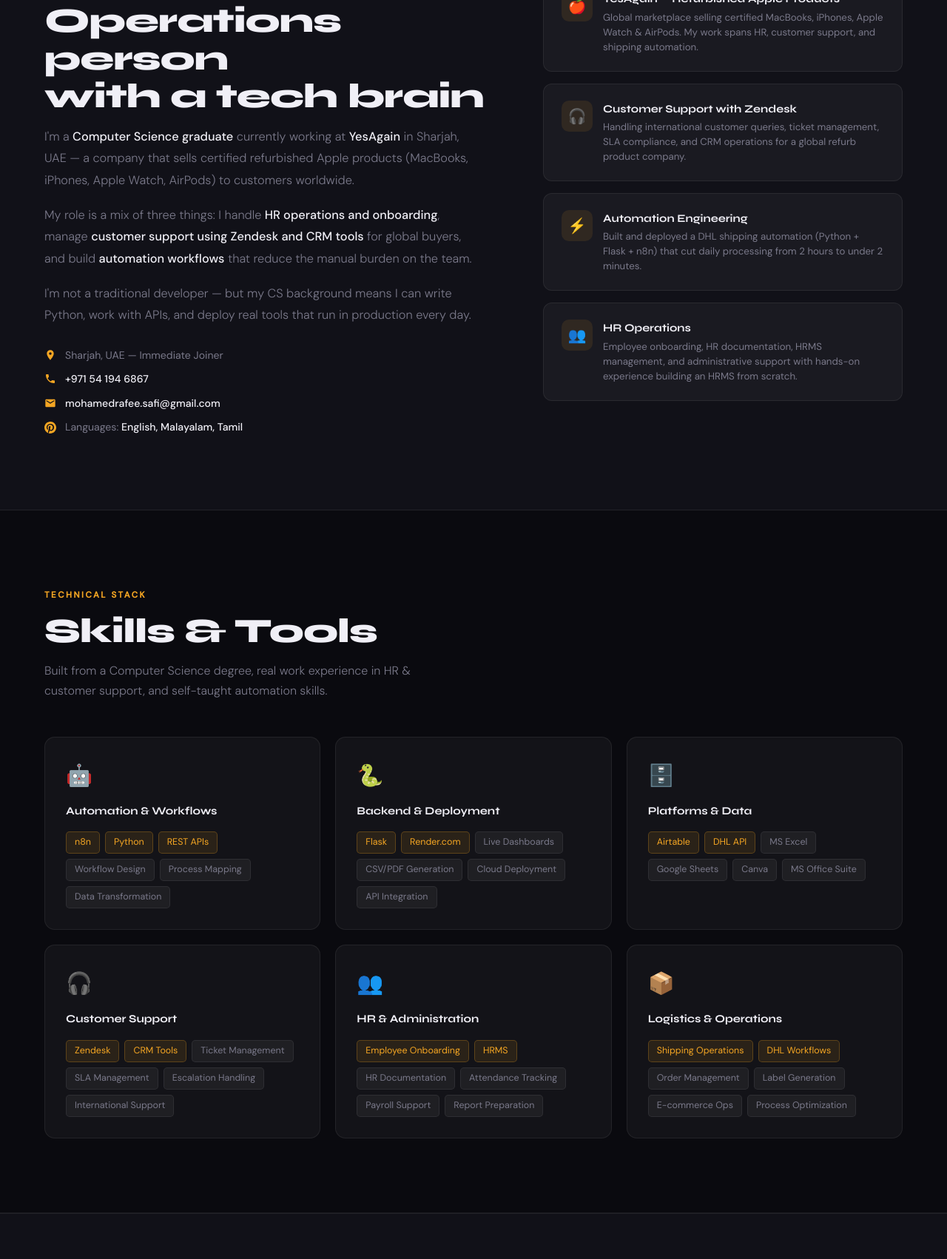
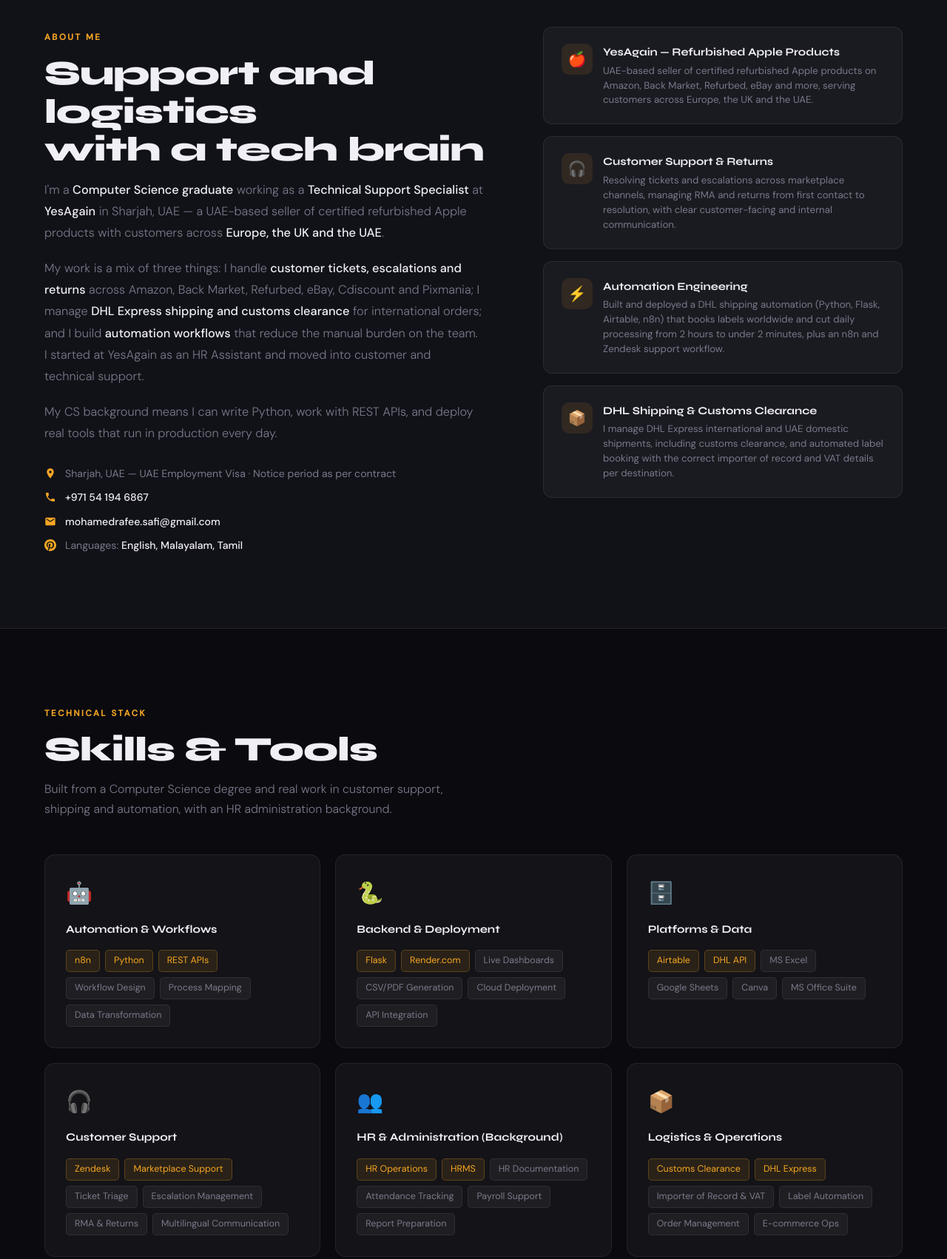
Before and after one commit to mdrafee02/Rafee-s_Portfolio, a plain HTML site: page index.html in a window 1280 px wide. Shown: the part 1060-2762 px from the top of the page at 74% size. Drawn offline with Linux system fonts and the light colour scheme.

Commit message:
Revise portfolio content for Technical Support role
Updated the portfolio to reflect a new role as Technical Support Specialist, including changes to the title, meta description, and various sections to highlight skills in shipping, customs clearance, and automation.

```diff
--- a/index.html
+++ b/index.html
@@ -3,7 +3,8 @@
 <head>
 <meta charset="UTF-8">
 <meta name="viewport" content="width=device-width, initial-scale=1.0">
-<title>Mohamed Rafee — Portfolio</title>
+<title>Mohamed Rafee — Technical Support &amp; Automation | Sharjah, UAE</title>
+<meta name="description" content="Mohamed Rafee: technical support specialist and automation builder in Sharjah, UAE. DHL shipping and customs clearance, Zendesk, n8n, Python and Airtable.">
 <link href="https://fonts.googleapis.com/css2?family=Syne:wght@400;600;700;800&family=DM+Sans:ital,wght@0,300;0,400;0,500;1,300&display=swap" rel="stylesheet">
 <style>
   :root {
@@ -313,16 +314,16 @@
     <h1>Mohamed<br><span class="grad">Rafee</span></h1>
 
     <div class="hero-role">
-      <span class="role-chip active">HR Specialist</span>
+      <span class="role-chip active">Technical Support Specialist</span>
       <span class="role-chip active">Customer Support Ops</span>
       <span class="role-chip active">Automation Builder</span>
-      <span class="role-chip">Zendesk &bull; CRM</span>
-      <span class="role-chip">Python &bull; n8n</span>
+      <span class="role-chip">Zendesk &bull; DHL &bull; Customs</span>
+      <span class="role-chip">Python &bull; n8n &bull; Airtable</span>
     </div>
 
     <p class="hero-sub">
-      I work at <strong>YesAgain</strong> &mdash; a global marketplace for refurbished Apple products &mdash;
-      handling HR operations, customer support, and building automation tools that eliminate manual work.
+      I work at <strong>YesAgain</strong> &mdash; a UAE-based seller of certified refurbished Apple products with customers across <strong>Europe, the UK and the UAE</strong> &mdash;
+      handling marketplace customer support, <strong>DHL shipping and customs clearance</strong>, and building automation tools that eliminate manual work.
       I come from a <strong>Computer Science background</strong> and use it to make operations smarter.
     </p>
 
@@ -363,14 +364,14 @@
   <div class="about-wrap">
     <div class="about-text reveal">
       <span class="sec-label">About Me</span>
-      <h2 class="sec-title">Operations person<br>with a tech brain</h2>
-      <p>I'm a <strong>Computer Science graduate</strong> currently working at <strong>YesAgain</strong> in Sharjah, UAE &mdash; a company that sells certified refurbished Apple products (MacBooks, iPhones, Apple Watch, AirPods) to customers worldwide.</p>
-      <p>My role is a mix of three things: I handle <strong>HR operations and onboarding</strong>, manage <strong>customer support using Zendesk and CRM tools</strong> for global buyers, and build <strong>automation workflows</strong> that reduce the manual burden on the team.</p>
-      <p>I'm not a traditional developer &mdash; but my CS background means I can write Python, work with APIs, and deploy real tools that run in production every day.</p>
+      <h2 class="sec-title">Support and logistics<br>with a tech brain</h2>
+      <p>I'm a <strong>Computer Science graduate</strong> working as a <strong>Technical Support Specialist</strong> at <strong>YesAgain</strong> in Sharjah, UAE &mdash; a UAE-based seller of certified refurbished Apple products with customers across <strong>Europe, the UK and the UAE</strong>.</p>
+      <p>My work is a mix of three things: I handle <strong>customer tickets, escalations and returns</strong> across Amazon, Back Market, Refurbed, eBay, Cdiscount and Pixmania; I manage <strong>DHL Express shipping and customs clearance</strong> for international orders; and I build <strong>automation workflows</strong> that reduce the manual burden on the team. I started at YesAgain as an HR Assistant and moved into customer and technical support.</p>
+      <p>My CS background means I can write Python, work with REST APIs, and deploy real tools that run in production every day.</p>
       <div class="about-meta">
         <div class="meta-row">
           <svg viewBox="0 0 24 24"><path d="M12 2C8.13 2 5 5.13 5 9c0 5.25 7 13 7 13s7-7.75 7-13c0-3.87-3.13-7-7-7zm0 9.5c-1.38 0-2.5-1.12-2.5-2.5s1.12-2.5 2.5-2.5 2.5 1.12 2.5 2.5-1.12 2.5-2.5 2.5z"/></svg>
-          <span>Sharjah, UAE &mdash; Immediate Joiner</span>
+          <span>Sharjah, UAE &mdash; UAE Employment Visa &middot; Notice period as per contract</span>
         </div>
         <div class="meta-row">
           <svg viewBox="0 0 24 24"><path d="M6.62 10.79c1.44 2.83 3.76 5.14 6.59 6.59l2.2-2.2c.27-.27.67-.36 1.02-.24 1.12.37 2.33.57 3.57.57.55 0 1 .45 1 1V20c0 .55-.45 1-1 1-9.39 0-17-7.61-17-17 0-.55.45-1 1-1h3.5c.55 0 1 .45 1 1 0 1.25.2 2.45.57 3.57.11.35.03.74-.25 1.02l-2.2 2.2z"/></svg>
@@ -391,28 +392,28 @@
         <div class="acard-icon">🍎</div>
         <div>
           <div class="acard-title">YesAgain &mdash; Refurbished Apple Products</div>
-          <div class="acard-text">Global marketplace selling certified MacBooks, iPhones, Apple Watch &amp; AirPods. My work spans HR, customer support, and shipping automation.</div>
+          <div class="acard-text">UAE-based seller of certified refurbished Apple products on Amazon, Back Market, Refurbed, eBay and more, serving customers across Europe, the UK and the UAE.</div>
         </div>
       </div>
       <div class="acard">
         <div class="acard-icon">🎧</div>
         <div>
-          <div class="acard-title">Customer Support with Zendesk</div>
-          <div class="acard-text">Handling international customer queries, ticket management, SLA compliance, and CRM operations for a global refurb product company.</div>
+          <div class="acard-title">Customer Support &amp; Returns</div>
+          <div class="acard-text">Resolving tickets and escalations across marketplace channels, managing RMA and returns from first contact to resolution, with clear customer-facing and internal communication.</div>
         </div>
       </div>
       <div class="acard">
         <div class="acard-icon">⚡</div>
         <div>
           <div class="acard-title">Automation Engineering</div>
-          <div class="acard-text">Built and deployed a DHL shipping automation (Python + Flask + n8n) that cut daily processing from 2 hours to under 2 minutes.</div>
+          <div class="acard-text">Built and deployed a DHL shipping automation (Python, Flask, Airtable, n8n) that books labels worldwide and cut daily processing from 2 hours to under 2 minutes, plus an n8n and Zendesk support workflow.</div>
         </div>
       </div>
       <div class="acard">
-        <div class="acard-icon">👥</div>
+        <div class="acard-icon">📦</div>
         <div>
-          <div class="acard-title">HR Operations</div>
-          <div class="acard-text">Employee onboarding, HR documentation, HRMS management, and administrative support with hands-on experience building an HRMS from scratch.</div>
+          <div class="acard-title">DHL Shipping &amp; Customs Clearance</div>
+          <div class="acard-text">I manage DHL Express international and UAE domestic shipments, including customs clearance, and automated label booking with the correct importer of record and VAT details per destination.</div>
         </div>
       </div>
     </div>
@@ -425,7 +426,7 @@
     <div class="reveal">
       <span class="sec-label">Technical Stack</span>
       <h2 class="sec-title">Skills &amp; Tools</h2>
-      <p class="sec-desc">Built from a Computer Science degree, real work experience in HR &amp; customer support, and self-taught automation skills.</p>
+      <p class="sec-desc">Built from a Computer Science degree and real work in customer support, shipping and automation, with an HR administration background.</p>
     </div>
     <div class="skills-grid">
       <div class="scat reveal">
@@ -469,18 +470,18 @@
         <div class="scat-title">Customer Support</div>
         <div class="stags">
           <span class="stag hot">Zendesk</span>
-          <span class="stag hot">CRM Tools</span>
-          <span class="stag">Ticket Management</span>
-          <span class="stag">SLA Management</span>
-          <span class="stag">Escalation Handling</span>
-          <span class="stag">International Support</span>
+          <span class="stag hot">Marketplace Support</span>
+          <span class="stag">Ticket Triage</span>
+          <span class="stag">Escalation Management</span>
+          <span class="stag">RMA &amp; Returns</span>
+          <span class="stag">Multilingual Communication</span>
         </div>
       </div>
       <div class="scat reveal">
         <span class="scat-icon">👥</span>
-        <div class="scat-title">HR &amp; Administration</div>
+        <div class="scat-title">HR &amp; Administration (Background)</div>
         <div class="stags">
-          <span class="stag hot">Employee Onboarding</span>
+          <span class="stag hot">HR Operations</span>
           <span class="stag hot">HRMS</span>
           <span class="stag">HR Documentation</span>
           <span class="stag">Attendance Tracking</span>
@@ -492,12 +493,12 @@
         <span class="scat-icon">📦</span>
         <div class="scat-title">Logistics &amp; Operations</div>
         <div class="stags">
-          <span class="stag hot">Shipping Operations</span>
-          <span class="stag hot">DHL Workflows</span>
+          <span class="stag hot">Customs Clearance</span>
+          <span class="stag hot">DHL Express</span>
+          <span class="stag">Importer of Record &amp; VAT</span>
+          <span class="stag">Label Automation</span>
           <span class="stag">Order Management</span>
-          <span class="stag">Label Generation</span>
           <span class="stag">E-commerce Ops</span>
-          <span class="stag">Process Optimization</span>
         </div>
       </div>
     </div>
@@ -510,7 +511,7 @@
     <div class="reveal">
       <span class="sec-label">Featured Project</span>
       <h2 class="sec-title">DHL Shipping Automation</h2>
-      <p class="sec-desc">Built in-house at YesAgain to eliminate 100% of manual shipping data entry for global order fulfilment.</p>
+      <p class="sec-desc">Built in-house at YesAgain to remove manual shipping data entry and book DHL labels for orders worldwide.</p>
     </div>
     <div class="pcard reveal">
       <div class="pcard-top">
@@ -523,7 +524,7 @@
           <div class="phalf-title">&#x2699;&#xFE0F; Automation Flow</div>
           <div class="fstep"><div class="fnum">1</div><div class="ftxt"><strong>n8n triggers</strong> the workflow automatically when new orders arrive</div></div>
           <div class="fstep"><div class="fnum">2</div><div class="ftxt"><strong>Python pulls all orders</strong> from Airtable directly via API</div></div>
-          <div class="fstep"><div class="fnum">3</div><div class="ftxt"><strong>Data validated &amp; transformed</strong> &mdash; no human involved, no manual checks</div></div>
+          <div class="fstep"><div class="fnum">3</div><div class="ftxt"><strong>Data validated &amp; transformed</strong>, with the correct importer of record and VAT details applied for each destination country</div></div>
           <div class="fstep"><div class="fnum">4</div><div class="ftxt"><strong>Bulk submitted to DHL API</strong> &mdash; all shipments created in one call</div></div>
           <div class="fstep"><div class="fnum">5</div><div class="ftxt"><strong>All labels downloaded as ZIP</strong> &mdash; print-ready in seconds</div></div>
           <div class="fstep"><div class="fnum">6</div><div class="ftxt"><strong>Live Flask dashboard</strong> streams real-time logs as the process runs</div></div>
@@ -570,29 +571,30 @@
     </div>
     <div>
       <div class="econtent on" id="tab-ya">
-        <div class="erole">HR Specialist &amp; Customer Support<br><span style="color:var(--muted);font-size:0.85rem;font-weight:400;">+ Automation</span></div>
+        <div class="erole">Technical Support Specialist<br><span style="color:var(--muted);font-size:0.85rem;font-weight:400;">+ Shipping, customs &amp; automation &middot; previously HR Assistant</span></div>
         <div class="emeta">
           <span>🍎 YesAgain &mdash; Refurbished Apple Products</span>
           <span>📍 Sharjah, UAE</span>
           <span>📅 January 2026 &mdash; Present</span>
         </div>
         <ul class="ebullets">
-          <li>Built a <strong>full DHL shipping automation</strong> (Python, Flask, Airtable API, n8n, Render) reducing daily order processing from 2 hours to under 2 minutes</li>
-          <li>Handle <strong>customer support using Zendesk &amp; CRM</strong> for international customers buying refurbished MacBooks, iPhones, Apple Watch, and AirPods worldwide</li>
-          <li>Manage <strong>end-to-end HR operations</strong> including onboarding, employee documentation, and HR admin tasks</li>
-          <li>Deployed a <strong>live Flask monitoring dashboard</strong> on Render.com with real-time log streaming for operational visibility</li>
-          <li>Integrated <strong>n8n workflow automation</strong> to trigger shipping processes automatically &mdash; zero manual intervention</li>
-          <li>Reduced <strong>human error rate to zero</strong> on shipping address entry by replacing DHL portal manual work with API-driven bulk processing</li>
+          <li>Handle <strong>customer tickets and escalations</strong> across Amazon, Back Market, Refurbed, eBay, Cdiscount and Pixmania for customers in Europe, the UK and the UAE, resolving fulfilment errors and delivery issues</li>
+          <li>Manage <strong>RMA and returns</strong> for marketplace orders, from initial customer contact through to resolution</li>
+          <li>Manage <strong>DHL Express shipping and customs clearance</strong> for international orders, including UAE domestic shipments</li>
+          <li>Built and maintain a <strong>DHL shipping-label automation</strong> (Python, Flask, Airtable API, n8n, Render) that books labels worldwide, cutting a daily manual process from about 2 hours to under 2 minutes</li>
+          <li>Configured the automation to apply the <strong>correct importer of record and VAT details</strong> for each destination country</li>
+          <li>Deployed an <strong>n8n support workflow integrated with Zendesk</strong> that filters spam, categorises tickets with AI, drafts multilingual replies and routes invoice requests</li>
+          <li>Started as <strong>HR Assistant</strong>, supporting HR operations, before moving into customer and technical support</li>
         </ul>
         <div class="etag-row">
           <span class="etag">Zendesk</span>
-          <span class="etag">CRM</span>
+          <span class="etag">Customs Clearance</span>
           <span class="etag">Python</span>
           <span class="etag">Flask</span>
           <span class="etag">n8n</span>
           <span class="etag">Airtable</span>
           <span class="etag">DHL API</span>
-          <span class="etag">HR Operations</span>
+          <span class="etag">Marketplace Support</span>
           <span class="etag">Render.com</span>
         </div>
       </div>
@@ -655,7 +657,7 @@
   <div class="contact-wrap reveal">
     <span class="sec-label">Get In Touch</span>
     <h2 class="sec-title">Let's Connect</h2>
-    <p class="sec-desc" style="margin:0 auto;">Open to conversations about HR roles, operations, customer support, or automation projects across UAE &amp; GCC.</p>
+    <p class="sec-desc" style="margin:0 auto;">Open to roles in technical support, customer support operations, logistics coordination and automation across the UAE &amp; GCC.</p>
     <div class="clinks">
       <a href="https://www.linkedin.com/in/mohamedrafee/" class="clink" target="_blank">
         <svg viewBox="0 0 24 24"><path d="M20.447 20.452h-3.554v-5.569c0-1.328-.027-3.037-1.852-3.037-1.853 0-2.136 1.445-2.136 2.939v5.667H9.351V9h3.414v1.561h.046c.477-.9 1.637-1.85 3.37-1.85 3.601 0 4.267 2.37 4.267 5.455v6.286zM5.337 7.433c-1.144 0-2.063-.926-2.063-2.065 0-1.138.92-2.063 2.063-2.063 1.14 0 2.064.925 2.064 2.063 0 1.139-.925 2.065-2.064 2.065zm1.782 13.019H3.555V9h3.564v11.452zM22.225 0H1.771C.792 0 0 .774 0 1.729v20.542C0 23.227.792 24 1.771 24h20.451C23.2 24 24 23.227 24 22.271V1.729C24 .774 23.2 0 22.222 0h.003z"/></svg>
@@ -665,7 +667,7 @@
         <svg viewBox="0 0 24 24"><path d="M20 4H4c-1.1 0-2 .9-2 2v12c0 1.1.9 2 2 2h16c1.1 0 2-.9 2-2V6c0-1.1-.9-2-2-2zm0 4l-8 5-8-5V6l8 5 8-5v2z"/></svg>
         mohamedrafee.safi@gmail.com
       </a>
-      <a href="tel:+971558307043" class="clink">
+      <a href="tel:+971541946867" class="clink">
         <svg viewBox="0 0 24 24"><path d="M6.62 10.79c1.44 2.83 3.76 5.14 6.59 6.59l2.2-2.2c.27-.27.67-.36 1.02-.24 1.12.37 2.33.57 3.57.57.55 0 1 .45 1 1V20c0 .55-.45 1-1 1-9.39 0-17-7.61-17-17 0-.55.45-1 1-1h3.5c.55 0 1 .45 1 1 0 1.25.2 2.45.57 3.57.11.35.03.74-.25 1.02l-2.2 2.2z"/></svg>
         +971 54 194 6867
       </a>
@@ -675,7 +677,7 @@
 
 <footer>
   <span>&copy; 2026 Mohamed Rafee. All rights reserved.</span>
-  <span>HR &middot; Customer Support &middot; Automation &middot; Sharjah, UAE</span>
+  <span>Technical Support &middot; Shipping &amp; Customs &middot; Automation &middot; Sharjah, UAE</span>
 </footer>
 
 <script>
```
